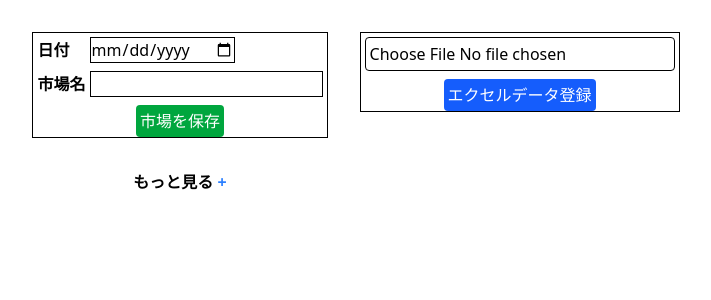
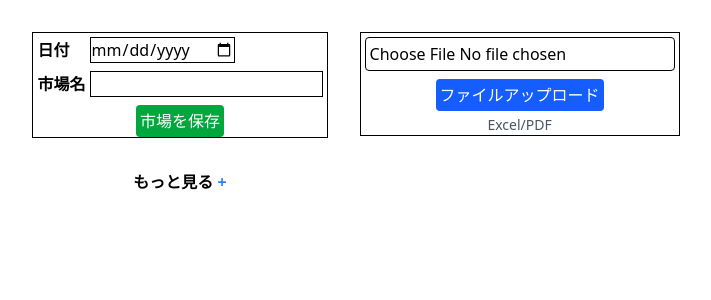
Before and after one commit to DR-Subordinate/MarketDatabase, a Django app: page / in a window 1280 px wide. Shown: the top 300 px of the page, without its empty margins (460-1171 px from the left). Run offline with Django 4.2, Linux system fonts and the light colour scheme; data that the repository does not hold is empty; style sheets or scripts are compiled from the project's sources.

Commit message:
エクセルファイルのアップロード機能のUIを変更
PDFファイルのアップロードにも対応させるようにUIを変更

```diff
--- a/product_data_form/templates/product_data_form/main.html
+++ b/product_data_form/templates/product_data_form/main.html
@@ -31,9 +31,10 @@
         {% if error_message %}<p><strong>{{ error_message }}</strong></p>{% endif %}
         <fieldset class="flex flex-col border">
           <div class="p-1">
-            <input type="file" name="excel_file" accept=".xlsx" class="border rounded p-1 w-full">
+            <input type="file" name="excel_file" accept=".xlsx,.pdf" class="border rounded p-1 w-full">
           </div>
-          <input type="submit" name="upload_excel" value="エクセルデータ登録" class="cursor-pointer text-white bg-blue-600 rounded p-1 mt-1 mx-auto">
+          <input type="submit" name="upload_excel" value="ファイルアップロード" class="cursor-pointer text-white bg-blue-600 rounded p-1 mt-1 mx-auto">
+          <p class="text-center text-sm text-gray-600 mt-1">Excel/PDF</p>
         </fieldset>
       </form>
     </div>
```
